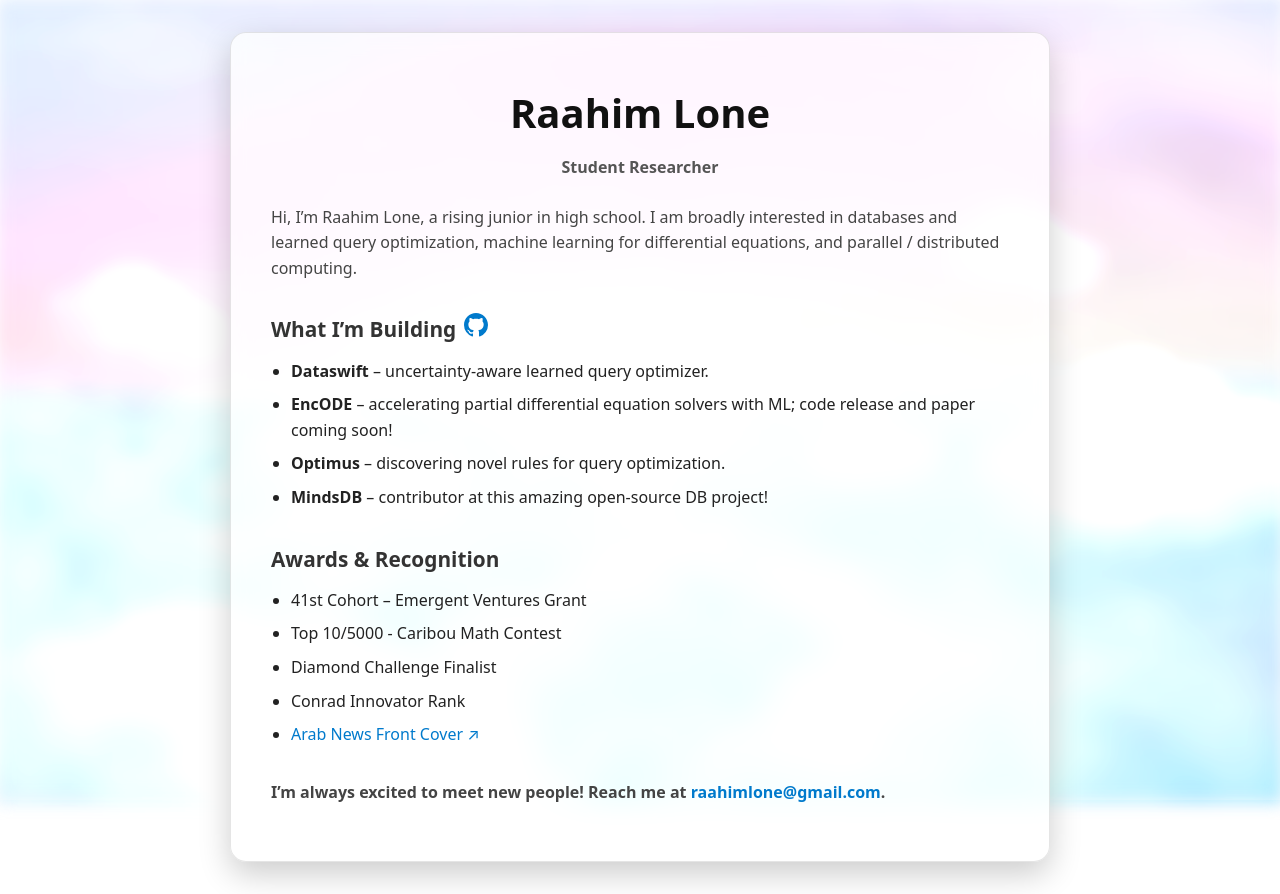
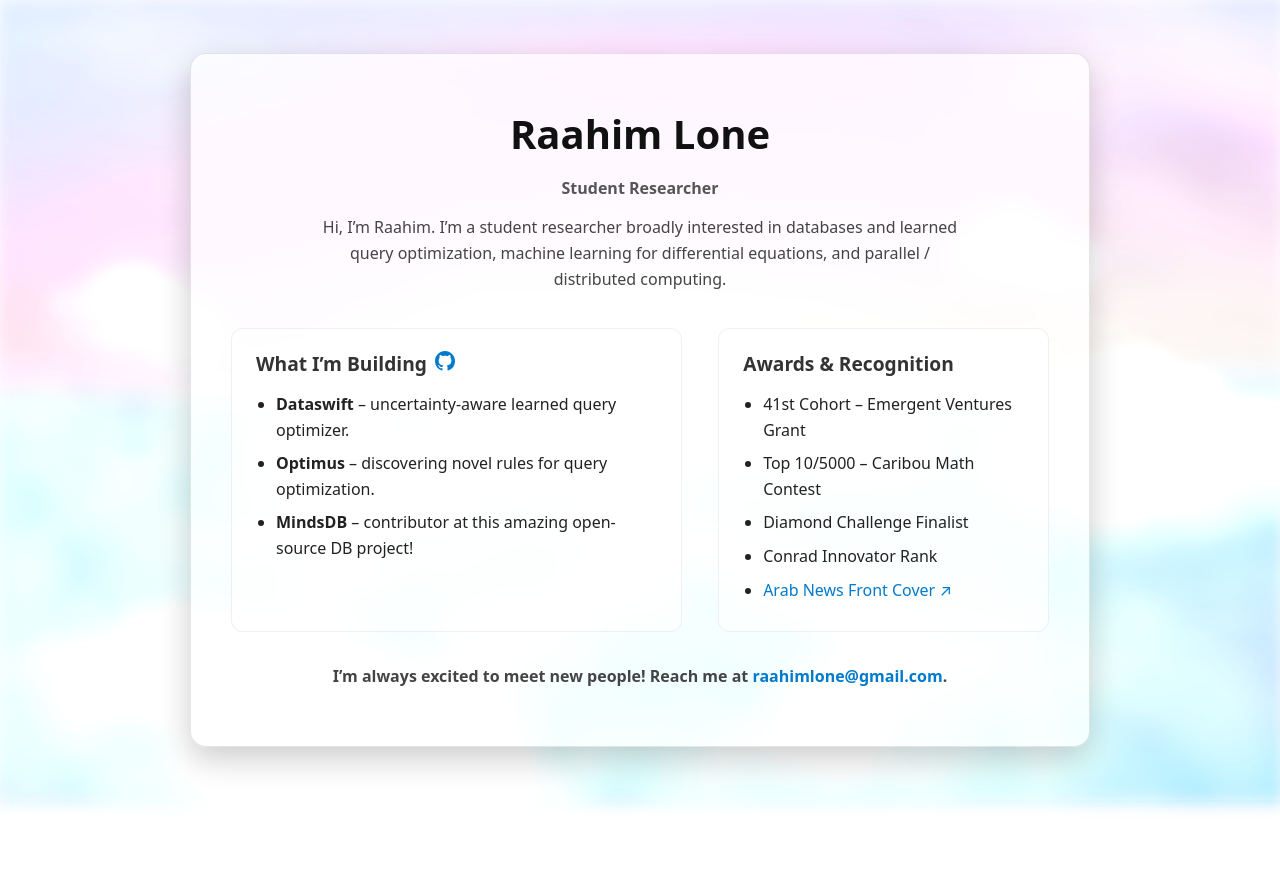
Before and after one commit to Raahim-Lone/raahimlone.github.io, a plain HTML site: page index.html in a window 1280 px wide. After the commit the page ends 800 px from the top, so only its background shows below. Drawn offline with Linux system fonts and the light colour scheme.

Commit message:
Refactor index.html layout and styles
Updated layout and content in index.html, including adjustments to styles and structure for better presentation.

```diff
--- a/index.html
+++ b/index.html
@@ -1,4 +1,3 @@
-
 <!DOCTYPE html>
 <html lang="en">
 <head>
@@ -48,7 +47,7 @@
 
     .card {
       width: 100%;
-      max-width: 820px;
+      max-width: 900px;
       padding: 3rem 2.5rem;
       background: rgba(255,255,255,0.72);
       border: 1px solid rgba(0,0,0,0.1);
@@ -81,7 +80,7 @@
     .card > *:nth-child(6) { animation-delay: 1.05s;}
 
     h1 { font-size: 2.5rem; margin-bottom: .25em; color: #111; }
-    h2 { font-size: 1.3rem; margin: 2rem 0 .75rem; color: #333; display: flex; align-items: center; gap: 0.5rem; }
+    h2 { font-size: 1.2rem; margin: 0 0 .75rem; color: #333; display: flex; align-items: center; gap: 0.5rem; }
     p, li { font-size: 1rem; margin-bottom: 0.5rem; }
     ul { margin-left: 1.25rem; list-style: disc; }
     a {
@@ -102,15 +101,7 @@
     a:hover::after { transform-origin: left; transform: scaleX(1); }
 
     .text-center { text-align: center; }
-    .avatar {
-      width: 88px;
-      height: 88px;
-      border-radius: 50%;
-      object-fit: cover;
-      box-shadow: 0 0 0 3px rgba(0,0,0,0.1);
-      flex-shrink: 0;
-    }
-    .icon  { width: 24px; height: 24px; fill: #007acc; }
+
     .subtitle {
       font-weight: 600;
       color: #555;
@@ -118,9 +109,53 @@
       margin-top: 0.25em;
     }
 
+    .hero {
+      text-align: center;
+      margin-bottom: 1.75rem;
+    }
+
+    .hero-intro {
+      margin: 0 auto;
+      max-width: 40rem;
+      color: #444;
+    }
+
+    .icon  { width: 20px; height: 20px; fill: #007acc; }
+
+    .sections-grid {
+      display: grid;
+      grid-template-columns: minmax(0, 3fr) minmax(0, 2.2fr);
+      gap: 2.25rem;
+      margin-top: 2.25rem;
+    }
+
+    .section-block {
+      background: rgba(255,255,255,0.65);
+      border-radius: 0.75rem;
+      padding: 1.25rem 1.5rem;
+      border: 1px solid rgba(0,0,0,0.06);
+    }
+
+    .footer-line {
+      margin-top: 2rem;
+      font-weight: 600;
+      color: #444;
+      text-align: center;
+    }
+
+    @media (max-width: 720px) {
+      .card { padding: 2rem 1.5rem; }
+      h1    { font-size: 2rem;      }
+      .sections-grid {
+        grid-template-columns: minmax(0, 1fr);
+      }
+      .section-block {
+        padding: 1.1rem 1.2rem;
+      }
+    }
+
     @media (max-width: 480px) {
-      .card { padding: 2rem 1.25rem; }
-      h1    { font-size: 2rem;      }
+      .card { padding: 1.75rem 1.25rem; }
     }
   </style>
 </head>
@@ -128,16 +163,22 @@
 <body>
   <main class="wrapper">
     <section class="card">
-      <div class="text-center" style="margin-bottom:1.5rem;">
+      <!-- Hero -->
+      <header class="hero">
         <h1>Raahim Lone</h1>
-        <div class="text-center" style="margin-bottom:1.5rem;">
         <p class="subtitle">Student Researcher</p>
-        </div>
-      </div>
+        <p class="hero-intro" style="margin-top:0.85rem;">
+          Hi, I’m Raahim. I’m a student researcher broadly interested in databases and learned query optimization,
+          machine learning for differential equations, and parallel / distributed computing.
+        </p>
+      </header>
 
-      <p style="margin-top:1.5rem; color:#444;">Hi, I’m Raahim Lone, a rising junior in high school. I am broadly interested in databases and learned query optimization, machine learning for differential equations, and parallel / distributed computing.</p>
-
-      <h2>What I’m Building
+      <!-- Main content grid -->
+      <div class="sections-grid">
+        <!-- Left: Projects / what I'm building -->
+        <section class="section-block">
+          <h2>
+            What I’m Building
             <a href="https://github.com/Raahim-Lone" target="_blank" aria-label="GitHub">
               <svg class="icon" viewBox="0 0 16 16" aria-hidden="true">
                 <path d="M8 0C3.58 0 0 3.58 0 8a8 8 0 005.47 7.59c.4.07.55-.17.55-.38 0-.19-.01-.82-.01-1.49-2.01.37-2.53-.49-2.69-.94-.09-.23-.48-.94-.82-1.13-.28-.15-.68-.52-.01-.53.63-.01 1.08.58 1.23.82.72 1.21 1.87.87 2.33.66.07-.52.28-.87.51-1.07-1.78-.2-3.64-.89-3.64-3.96 0-.87.31-1.59.82-2.15-.08-.2-.36-1.02.08-2.12 0 0 .67-.21 2.2.82.63-.18 1.32-.27 2-.27s1.37.09 2 .27c1.53-1.04 2.2-.82 2.2-.82.44 1.1.16 1.92.08 2.12.51.56.82 1.28.82 2.15 0 3.08-1.87 3.76-3.65 3.96.29.25.54.73.54 1.48 0 1.07-.01 1.93-.01 2.2 0 .21.15.46.55.38A8.01 8.01 0 0016 8c0-4.42-3.58-8-8-8z"/>
@@ -145,23 +186,27 @@
             </a>
           </h2>
           <ul>
-        <li><strong>Dataswift</strong> – uncertainty-aware learned query optimizer. </li>
-        <li><strong>EncODE</strong> – accelerating partial differential equation solvers with ML; code release and paper coming soon!</li>
+            <li><strong>Dataswift</strong> – uncertainty-aware learned query optimizer.</li>
             <li><strong>Optimus</strong> – discovering novel rules for query optimization.</li>
             <li><strong>MindsDB</strong> – contributor at this amazing open-source DB project!</li>
+          </ul>
+        </section>
 
-      </ul>
-
+        <!-- Right: Awards & recognition -->
+        <section class="section-block">
           <h2>Awards &amp; Recognition</h2>
           <ul>
             <li>41st Cohort – Emergent Ventures Grant</li>
-        <li> Top 10/5000 - Caribou Math Contest </li>
+            <li>Top 10/5000 – Caribou Math Contest</li>
             <li>Diamond Challenge Finalist</li>
             <li>Conrad Innovator Rank</li>
             <li><a href="https://www.arabnews.com/sites/default/files/pdf/50178/index.html" target="_blank">Arab News Front Cover ↗</a></li>
           </ul>
+        </section>
+      </div>
 
-      <p style="margin-top:2rem; font-weight:600; color:#444;">
+      <!-- Contact -->
+      <p class="footer-line">
         I’m always excited to meet new people! Reach me at
         <a href="mailto:raahimlone@gmail.com">raahimlone@gmail.com</a>.
       </p>
```
Lines whose indentation alone changed are shown as unchanged.
